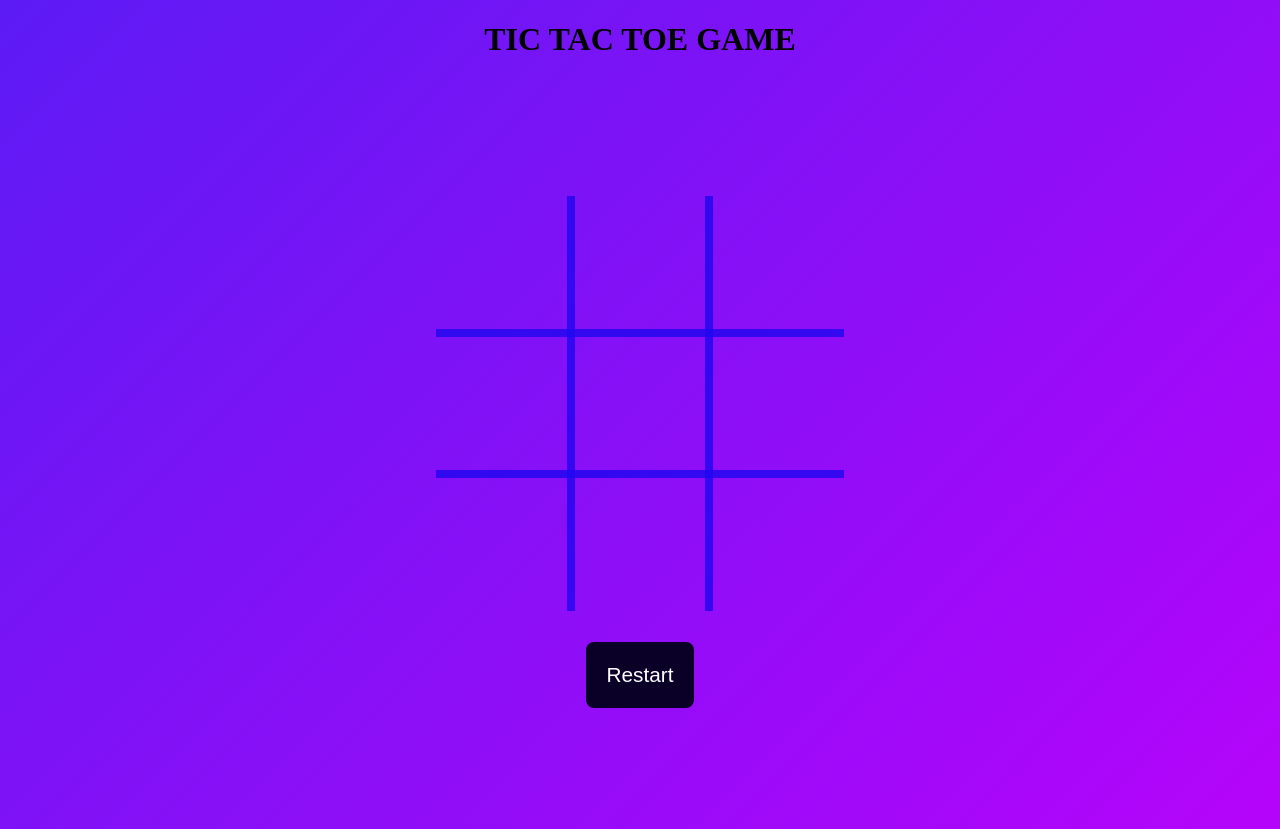
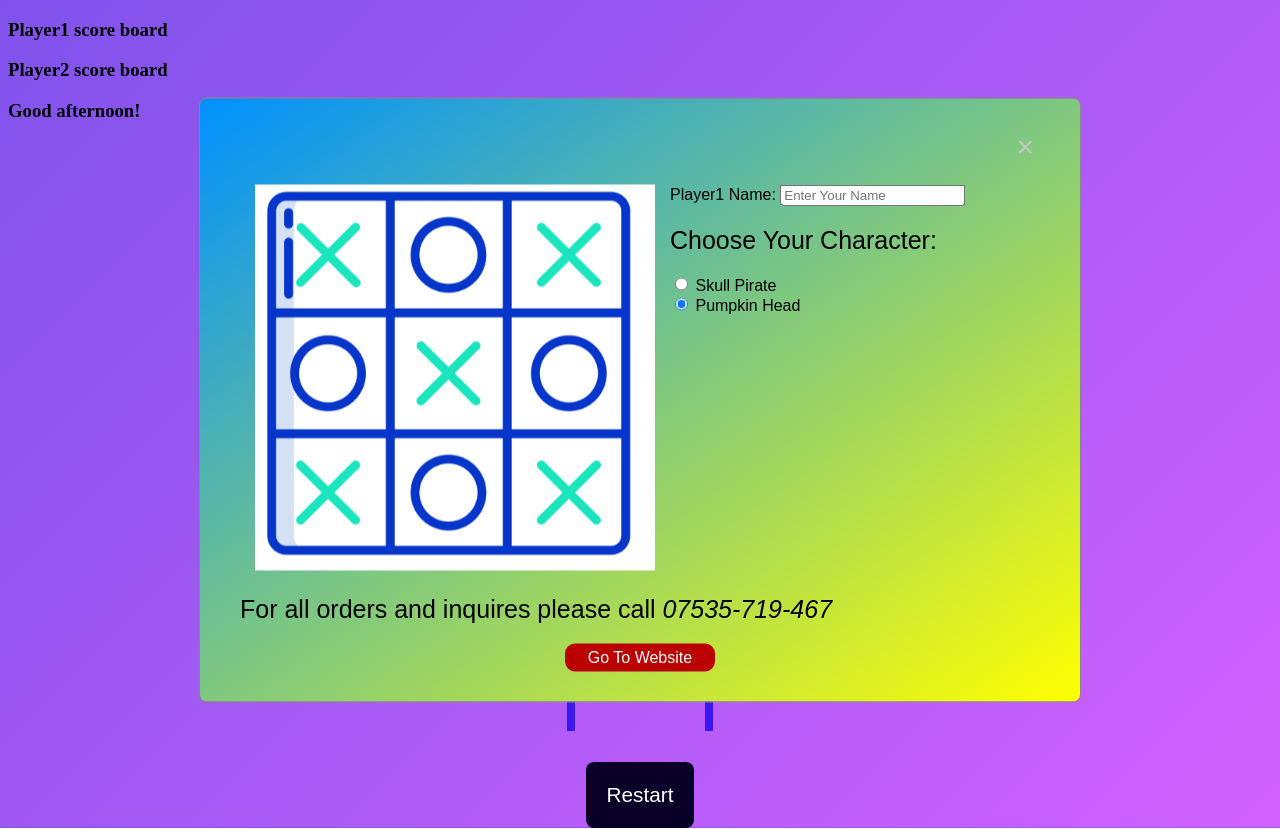
Before and after one commit to Maribel-88/PumpkinTicTacToe, a plain HTML site: page index.html in a window 1280 px wide. Drawn offline with Linux system fonts and the light colour scheme.

Commit message:
Added greeting message

```diff
--- a/css/game.css
+++ b/css/game.css
@@ -1,8 +1,10 @@
 /*This container includes our table and our canvas.*/
 body {
+
   height: 100vh;
-  background: linear-gradient(135deg, #5c1bf4, #b504fa);
+  background: linear-gradient(135deg, #8052ec, #d161ff);
 }
+
 .center-container {
 
   position: absolute;
@@ -15,6 +17,7 @@ body {
 }
 h1 {
   text-align: center;
+  padding-top: 40px;
 
 }
 table {
@@ -50,7 +53,7 @@ canvas {
 }
 
 .popup {
-  background: linear-gradient(135deg, #8052ec, #d161ff);
+  background: linear-gradient(to bottom right, rgb(0, 145, 255), yellow);
   height: 100%;
   width: 100%;
   position:absolute;
@@ -69,6 +72,7 @@ canvas {
   color: #ffffff;
   border-radius: 0.2em;
   border: none;
+
 }
 #message {
   color: #ffffff;
@@ -78,3 +82,75 @@ canvas {
 .popup.hide {
   display: none;
 }
+/*-------------------------Pop-up Message ------------------*/
+.popup2 {
+
+
+  background: linear-gradient(to bottom right, rgb(0, 145, 255), yellow);
+  width: 800px;
+  padding: 30px 40px;
+  position: absolute;
+  transform: translate(-50%, -50%);
+  z-index: 1; /* Sit on top */
+  left: 50%;
+  top: 50%;
+  border-radius: 8px;
+  font-family: "Poppins", sans-serif;
+  overflow: auto; /* Enable scroll if needed */
+  display: none;
+  border: 1px solid #888;
+
+}
+@media (max-width: 500px) {
+  .popup2 {
+      width: 350px;
+  }
+}
+
+
+.popup2 p {
+  font-size: 25px;
+  text-align:left;
+  margin: 20px 0;
+}
+
+#closePop
+{
+  display: block;
+  margin: 0 0 20px auto;
+  background-color: transparent;
+  font-size: 30px;
+  color: #c5c5c5;
+  border: none;
+  outline:none;
+  cursor: pointer;
+}
+
+#closePop:hover {
+  color: black;
+  text-decoration: none;
+  cursor: pointer;
+}
+
+#websiteButton {
+  display: block;
+  width:150px;
+  position: relative;
+  margin: auto;
+  text-align: center;
+  background-color:#bb0000;
+  color:#fff;
+  text-decoration: none;
+  padding: 5px 0;
+  border-radius: 10px;
+}
+
+#pop2Msg {
+  display: flex;
+  flex-direction: row;
+  margin-left: 15px;
+}
+
+#playerInfo {
+  margin-left: 15px;;
+}
--- a/index.html
+++ b/index.html
@@ -10,9 +10,14 @@
     </head>
 
     <body id="body">
-        <h1>TIC TAC TOE GAME</h1>
+        <div>
+            <h3>Player1 score board</h3>
+        </div>
+
+
         <!--This container is needed to overlay our canvas over our table.-->
         <div class="center-container">
+            <h1>TIC TAC TOE GAME</h1>
         <!--Note: Canvas width and height must be set within the element.-->
         <canvas id="win-lines" width="408" height="408"></canvas>
         <table>
@@ -36,11 +41,49 @@
 
         </div>
 
+        <div>
+            <h3>Player2 score board</h3>
+        </div>
+
         <div class="popup hide">
             <p id="message">Sample Message</p>
             <button id="new-game">New Game</button>
         </div>
 
+        <div class="popup2" >
+            <button id="closePop">&times;</button>
+            <div class="row" id="pop2Msg">
+                    <div class="col-md-6"><img src="/images/xox.png" alt="bannerImg" class="img-fluid"></div>
+
+
+                    <div class="col-md-6" id="playerInfo">
+                        <label for="player1Name" class="form-label">Player1 Name:</label>
+                        <input type="email" class="form-control" id="player1Name" placeholder="Enter Your Name">
+
+                        <p>Choose Your Character:
+
+                        </p>
+                        <div class="form-check">
+                            <input class="form-check-input" type="radio" name="flexRadioDefault" id="skullPirate">
+                            <label class="form-check-label" for="skullPirate">
+                              Skull Pirate
+                            </label>
+                          </div>
+                          <div class="form-check">
+                            <input class="form-check-input" type="radio" name="flexRadioDefault" id="pumpkinHead" checked>
+                            <label class="form-check-label" for="pumpkinHead">
+                              Pumpkin Head
+                            </label>
+                          </div>
+                    </div>
+
+            </div>
+             <script src="src/greeting.js"></script>
+             <p>For all orders and inquires please call <em>07535-719-467</em></p>
+             <a href="welcome.html" id="websiteButton">Go To Website</a>
+          </div>
+
         <script src="js/tictactoe.js"></script>
+        <script src="js/greeting.js"> </script>
     </body>
 </html>
--- /dev/null
+++ b/js/greeting.js
@@ -0,0 +1,28 @@
+window.addEventListener("load", function(){
+    this.setTimeout(
+        function open(event) {
+            document.querySelector(".popup2").style.display = "block";
+        },
+        1000
+    )
+  })
+
+  document.querySelector("#closePop").addEventListener("click", function() {
+    document.querySelector(".popup2").style.display = "none";
+  })
+
+var today = new Date();
+var hourNow = today.getHours();
+var greeting;
+
+if (hourNow > 18) {
+    greeting = 'Good evening!';
+} else if (hourNow > 12) {
+    greeting = 'Good afternoon!';
+} else if (hourNow > 0) {
+    greeting = 'Good morning!';
+} else {
+    greeting = 'Welcome';
+}
+
+document.write('<h3>' + greeting + '</h3>');
--- a/js/tictactoe.js
+++ b/js/tictactoe.js
@@ -76,7 +76,7 @@ function placeXOrO(squareNumber) {
 const xWins = () => {
     audio('./media/youWin.mp3');
     popupRef.classList.remove("hide");
-    msgRef.innerHTML = "&#x1F389; <br> You Win";
+    msgRef.innerHTML = "&#x1F389; <br> You Win!";
     document.querySelector("#new-game").addEventListener("click", function() {
     popupRef.classList.add("hide");
     })
@@ -86,7 +86,7 @@ const xWins = () => {
 const oWins = () => {
     audio('./media/youLose.mp3');
     popupRef.classList.remove("hide");
-    msgRef.innerHTML = "&#128531; <br> You Lose";
+    msgRef.innerHTML = "&#128531; <br> You Lose!";
     document.querySelector("#new-game").addEventListener("click", function() {
     popupRef.classList.add("hide");
     })
@@ -96,7 +96,7 @@ const oWins = () => {
 const xoDraw = () => {
     audio('./media/angryDraw.mp3');
     popupRef.classList.remove("hide");
-    msgRef.innerHTML = "&#128565; <br> 'It's a draw!'";
+    msgRef.innerHTML = "&#128565; <br>'It's a draw!";
     document.querySelector("#new-game").addEventListener("click", function() {
     popupRef.classList.add("hide");
     })
```
Also changed, not shown: images/xox.png (added).
